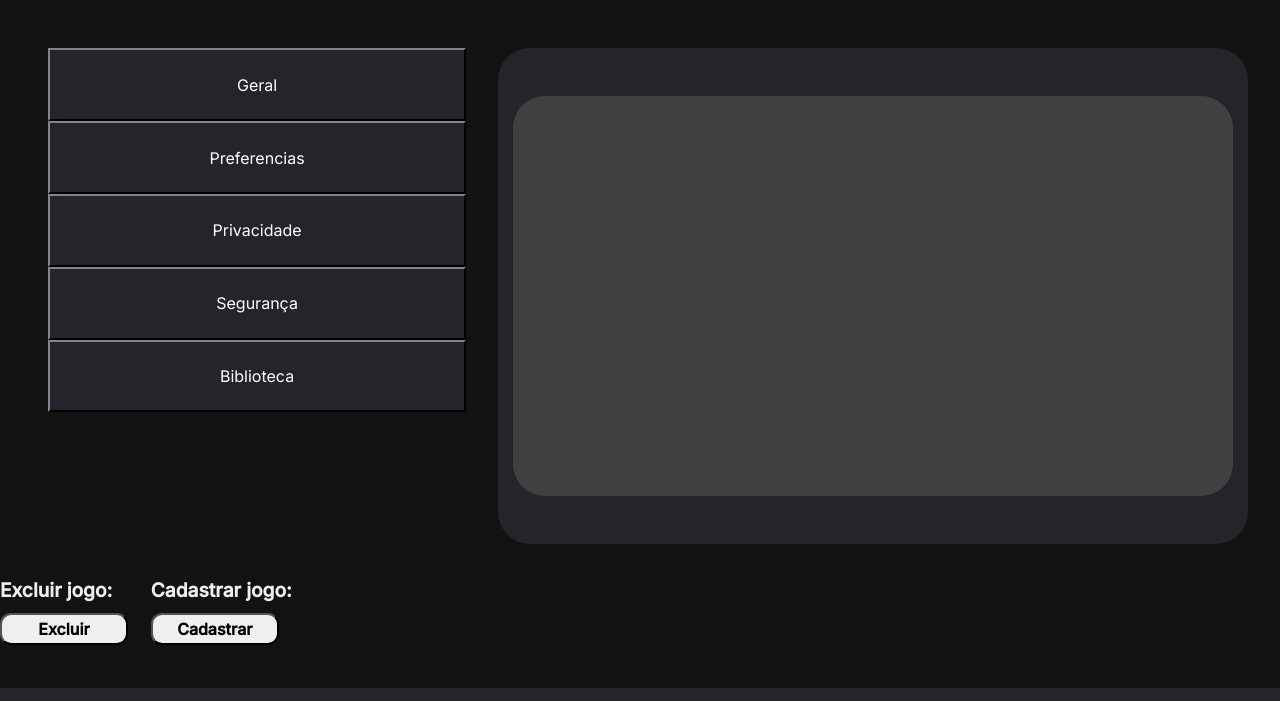
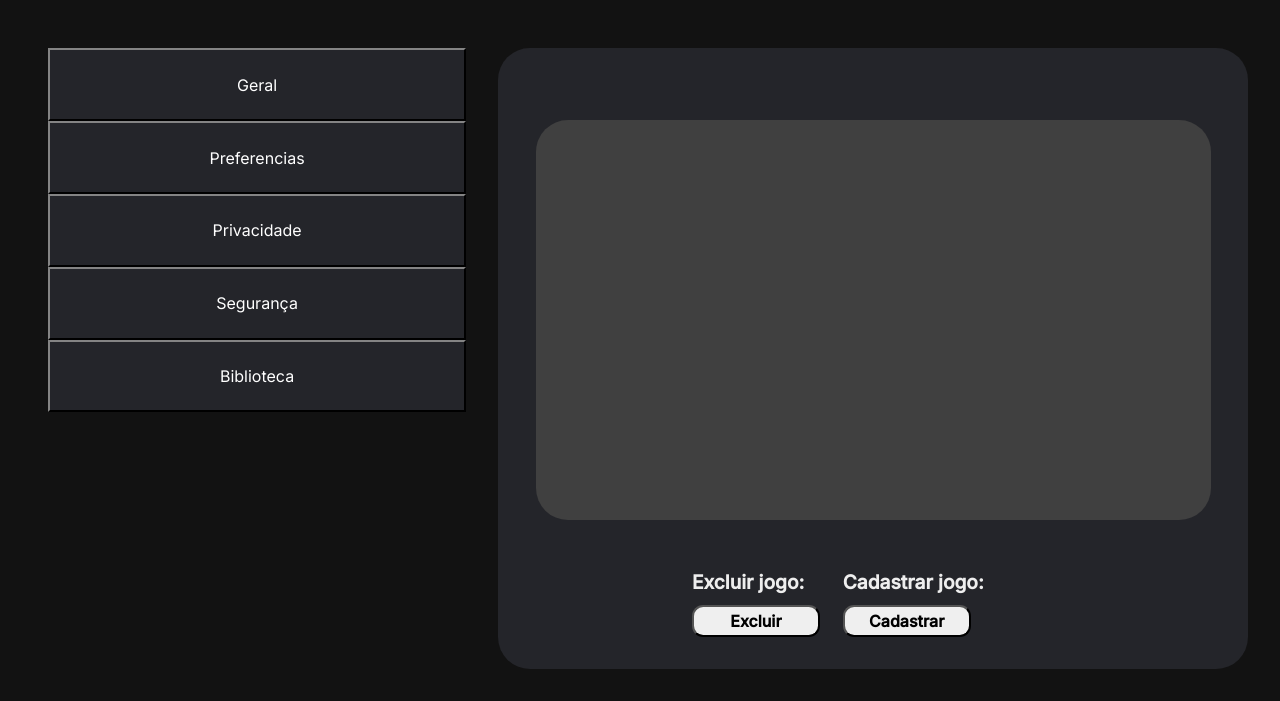
Before and after one commit to ProfNpc/avaliacao-games, a Spring Boot app: page /usuario/47898763225/biblioteca in a window 1280 px wide. Shown: the part 112-813 px from the top of the page. Run offline with Spring Boot 4, Linux system fonts and the light colour scheme; data that the repository does not hold is empty.

Commit message:
botoes da template biblioteca, foram arrumados

```diff
--- a/src/main/resources/static/CSS/Tela_Biblioteca.css
+++ b/src/main/resources/static/CSS/Tela_Biblioteca.css
@@ -57,12 +57,13 @@ header {
   align-items: center;
   justify-content: center;
   display: flex;
+  flex-direction: column;
 }
 
 /*Container da cor de fundo biblioteca*/
 .container-color {
   margin: 3em;
-  min-width: 45rem;
+  min-width: 90%;
   min-height: 25rem;
   border-radius: 2em;
   background-color: rgb(64, 64, 64);
@@ -76,8 +77,6 @@ header {
 /*Botões de cadastrar e deletar*/
 .container-button {
   display: flex;
-  align-items: right;
-  justify-content: right;
   margin-right: 2em;
 }
 
--- a/src/main/resources/templates/produto/biblioteca-produto.html
+++ b/src/main/resources/templates/produto/biblioteca-produto.html
@@ -93,8 +93,6 @@
 						</div>
 					</section>
 				</div>
-			</div>
-		</div>
 				<!-- Botões de Excluir e Cadastrar -->
 				<section class="container-button">
 					<!-- Botão de Excluir -->
@@ -108,6 +106,8 @@
 						<a href=""><button>Cadastrar</button></a>
 					</div>
 				</section>
+			</div>
+		</div>
 	</main>
 	<footer></footer>
 	<script src="/JS/NavBar.js"></script>
```
Lines whose indentation alone changed are shown as unchanged.
